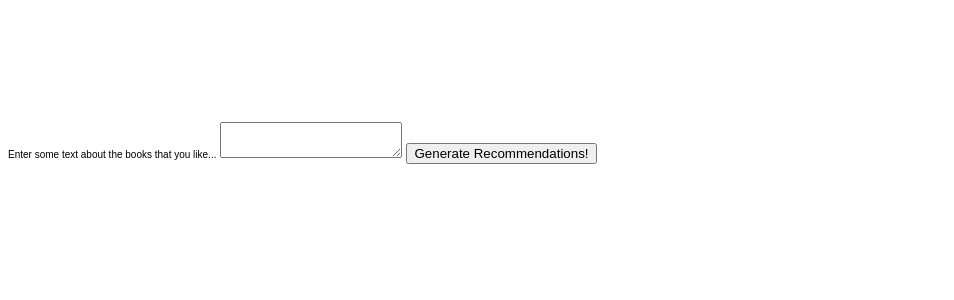
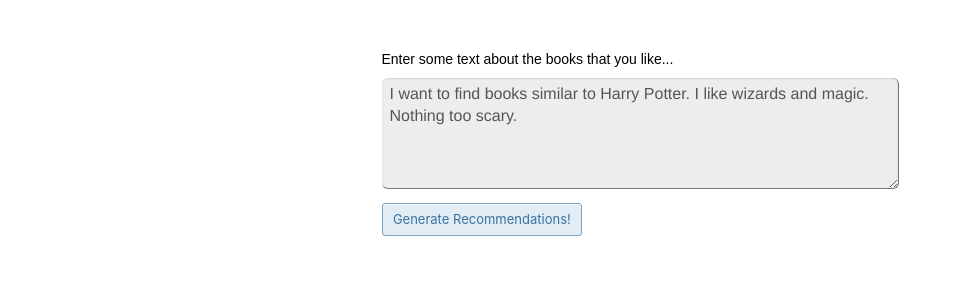
Before and after one commit to Book-Bender/The-Last-Book-Bender, a Flask app: page / in a window 1280 px wide. Shown: the top 300 px of the page, without its empty margins (0-954 px from the left). Run offline with Flask 3, Linux system fonts and the light colour scheme.

Commit message:
CSS cleanup

```diff
--- a/App/app.py
+++ b/App/app.py
@@ -29,7 +29,8 @@ def bert_knn_recommendation(query):
     model = model_class.from_pretrained(pretrained_weights)
 
     # Tokenize query
-    tokenized = tokenizer.encode(str(query), add_special_tokens=True)
+    query = " ".join(query.split(" ")[:256])  # get the first 256 words
+    tokenized = tokenizer.encode(query, add_special_tokens=True)
 
     max_len = len(tokenized)
     padding = [0] * (max_len - len(tokenized))
--- a/App/static/js/content-recommendation.js
+++ b/App/static/js/content-recommendation.js
@@ -21,7 +21,7 @@ function recommendBooks() {
 function generate_force_graph(recommendations) {
     var links = [];
     var nodes = {};
-    var width = 1200, height = 1000;
+    var width = window.innerWidth, height = 800;
 
     // compute the distinct nodes from the links.
     for (let key in recommendations) {
@@ -65,7 +65,7 @@ function generate_force_graph(recommendations) {
             if (d.index == Object.keys(recommendations).length - 1) {
                 return "query node";
             }
-            return "nodes";
+            return "node";
         })
         .call(d3.drag()
             .on("start", dragstarted)
@@ -96,7 +96,7 @@ function generate_force_graph(recommendations) {
     node.append("text")
         .attr("id", "title")
         .text(function(d){
-            return d.name;
+            return `___ ${d.name}`;
         });
 
     node.on("dblclick", function(d){
--- a/App/templates/content_recommendation.html
+++ b/App/templates/content_recommendation.html
@@ -29,23 +29,112 @@ circle {
   stroke-width: 1.5px;
 }
 
+text #user_input {
+  fill: #000;
+  font: 20px sans-serif;
+  pointer-events: none;
+}
+
 text {
   fill: #000;
-  font: 10px sans-serif;
+  font: 14px sans-serif;
   pointer-events: none;
+}
+
+/* Source: https://gist.github.com/ayoungh/4276512 */
+#user_query {
+    margin-top: 10px;
+    margin-left: 0px;
+    margin-bottom: 10px;
+    width: 500px;
+    height: 100px;
+    -moz-border-bottom-colors: none;
+    -moz-border-left-colors: none;
+    -moz-border-right-colors: none;
+    -moz-border-top-colors: none;
+    background: none repeat scroll 0 0 rgba(0, 0, 0, 0.07);
+    border-color: -moz-use-text-color #FFFFFF #FFFFFF -moz-use-text-color;
+    border-image: none;
+    border-radius: 6px 6px 6px 6px;
+    border-style: none solid solid none;
+    border-width: medium 1px 1px medium;
+    box-shadow: 0 1px 2px rgba(0, 0, 0, 0.12) inset;
+    color: #555555;
+    font-family: "Helvetica Neue",Helvetica,Arial,sans-serif;
+    font-size: 1em;
+    line-height: 1.4em;
+    padding: 5px 8px;
+    transition: background-color 0.2s ease 0s;
+}
+
+/* Source: https://getcssscan.com/css-buttons-examples */
+#query_submit {
+    background-color: #e1ecf4;
+    border-radius: 3px;
+    border: 1px solid #7aa7c7;
+    box-shadow: rgba(255, 255, 255, .7) 0 1px 0 0 inset;
+    box-sizing: border-box;
+    color: #39739d;
+    cursor: pointer;
+    display: inline-block;
+    font-family: -apple-system,system-ui,"Segoe UI","Liberation Sans",sans-serif;
+    font-size: 13px;
+    font-weight: 400;
+    line-height: 1.15385;
+    margin: 0;
+    outline: none;
+    padding: 8px .8em;
+    position: relative;
+    text-align: center;
+    text-decoration: none;
+    user-select: none;
+    -webkit-user-select: none;
+    touch-action: manipulation;
+    vertical-align: baseline;
+    white-space: nowrap;
+}
+
+/* Source: https://getcssscan.com/css-buttons-examples */
+#query_submit:hover,
+#query_submit:focus {
+  background-color: #b3d3ea;
+  color: #2c5777;
+}
+
+/* Source: https://getcssscan.com/css-buttons-examples */
+#query_submit:focus {
+  box-shadow: 0 0 0 4px rgba(0, 149, 255, .15);
+}
+
+/* Source: https://getcssscan.com/css-buttons-examples */
+#query_submit:active {
+  background-color: #a0c7e4;
+  box-shadow: none;
+  color: #2c5777;
 }
 
 #title {
   font-weight: bold;
 }
 
+#input_modal {
+    max-width: fit-content;
+    margin-top: 50px;
+    margin-left: auto;
+    margin-right: auto;
+}
+
 </style>
-
     <body>
         <script type="text/javascript" src="{{ url_for('static', filename = 'assets/d3.v5.min.js') }}"></script>
-        <text>Enter some text about the books that you like...</text>
-        <textarea id="user_query"></textarea>
-        <input type = "button" onclick = "recommendBooks()" value = "Generate Recommendations!" />
-        <svg></svg>
+
+        <div id="input_modal">
+            <text id="query_prompt">Enter some text about the books that you like...</text>
+            </br>
+            <textarea id="user_query">I want to find books similar to Harry Potter. I like wizards and magic. Nothing too scary.</textarea>
+            </br>
+            <input id="query_submit" type="button" onclick="recommendBooks()" value="Generate Recommendations!" />
+        </div>
+
     </body>
 </html>
```
